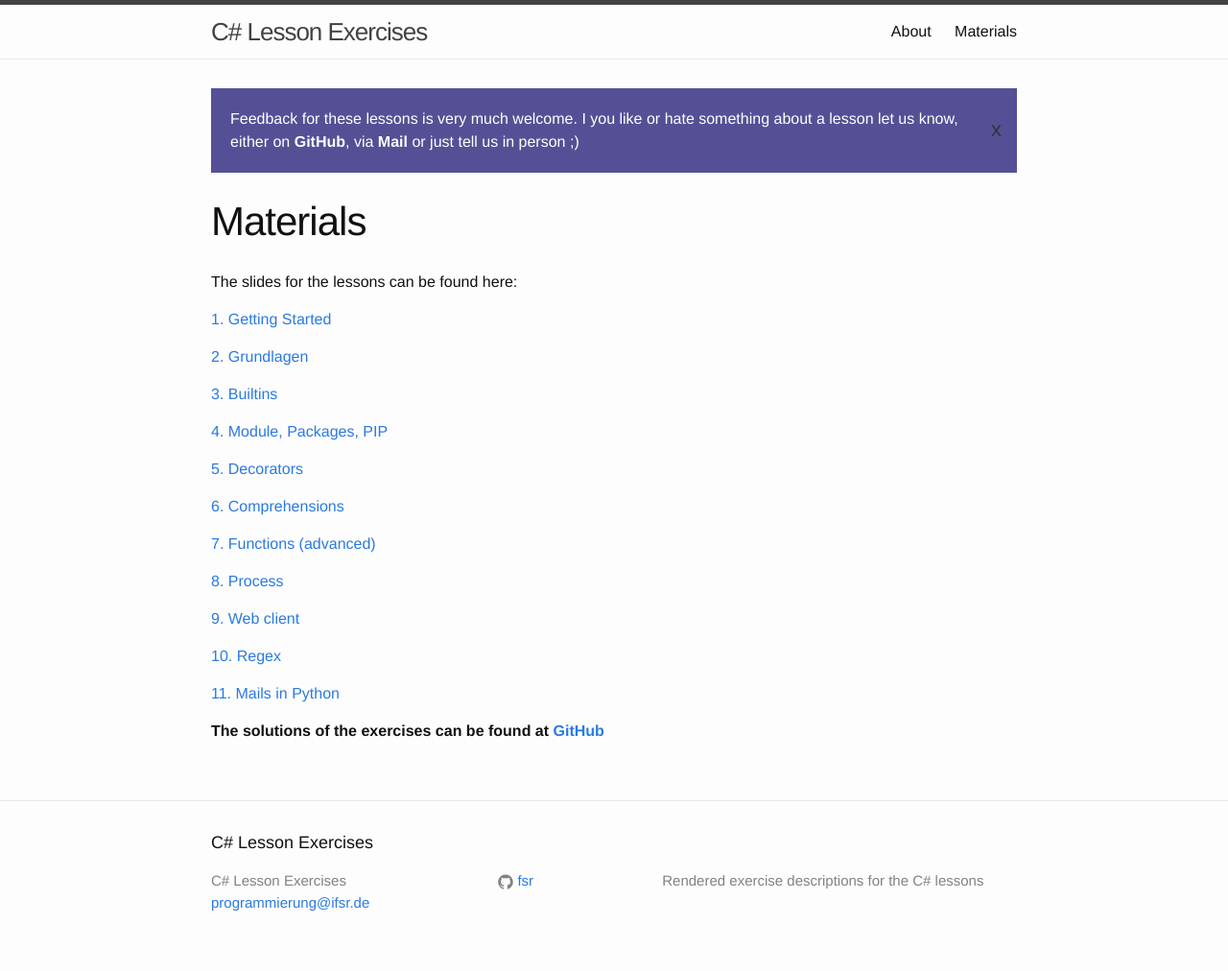
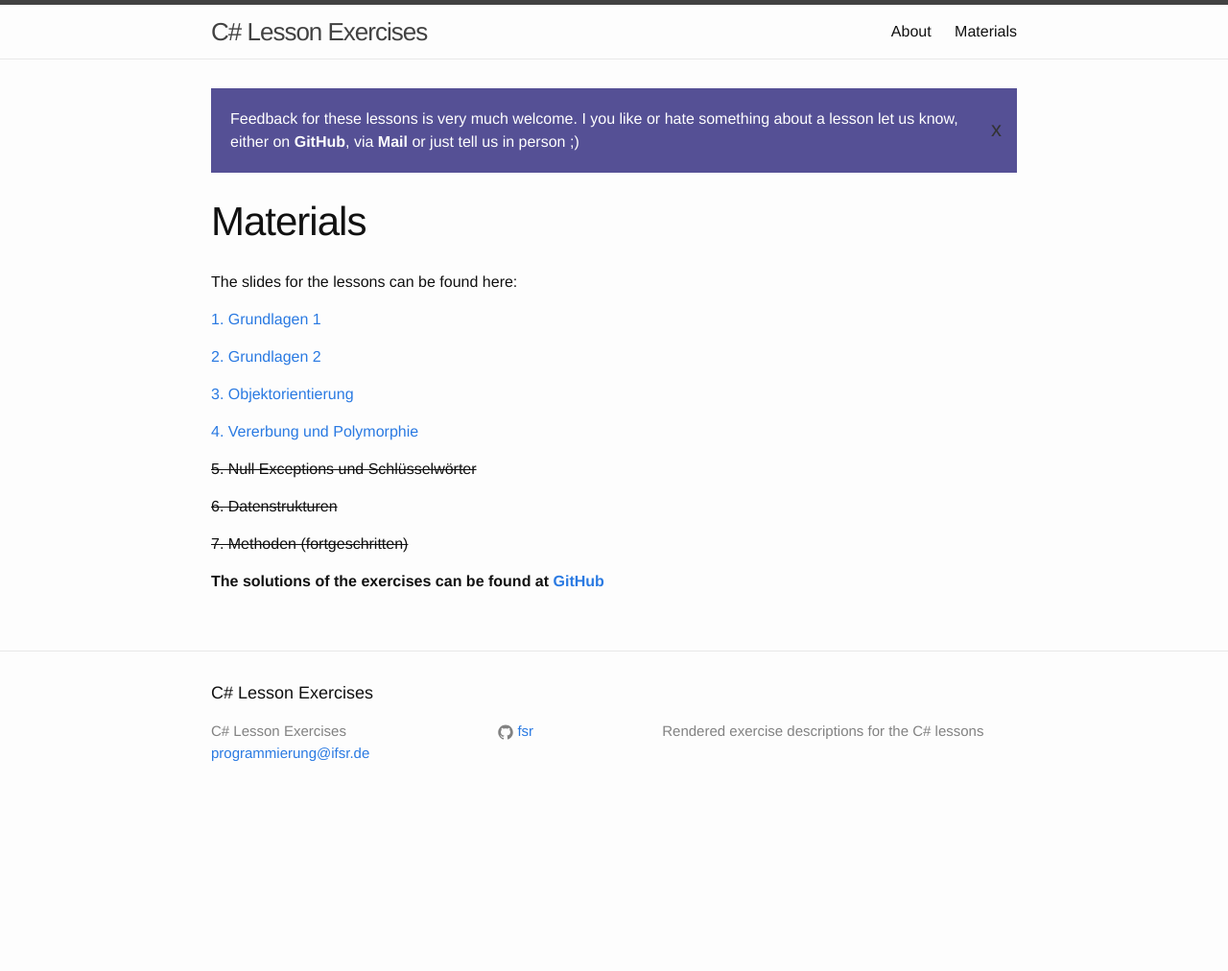
Before and after one commit to fsr/csharp-lessons, a Jekyll site: the page built from materials.md, in a window 1280 px wide. Shown: the whole page at 96% size. Built offline with Jekyll 4.4.1, drawn with Linux system fonts in a browser that asks for light colours; after the commit the page ends 900 px from its top, so only the background shows below that.

```diff
--- a/_data/materials.yml
+++ b/_data/materials.yml
@@ -1,56 +1,36 @@
 slides:
   -
     number: 1
-    name: Getting Started
-    url: https://ifsr.de/kurs-materialien/python/01_getting_started.pdf
+    name: Grundlagen 1
+    url: https://ifsr.de/kurs-materialien/csharp/01_grundlagen_1.pdf
     published: True
   -
     number: 2
-    name: Grundlagen
-    url: https://ifsr.de/kurs-materialien/python/02_grundlagen.pdf
+    name: Grundlagen 2
+    url: https://ifsr.de/kurs-materialien/csharp/02_grundlagen_2.pdf
     published: True
   -
     number: 3
-    name: Builtins
-    url: https://ifsr.de/kurs-materialien/python/03_builtins.pdf
+    name: Objektorientierung
+    url: https://ifsr.de/kurs-materialien/csharp/03_objektorientierung.pdf
     published: True
   -
     number: 4
-    name: Module, Packages, PIP
-    url: https://ifsr.de/kurs-materialien/python/04_modules_packages_pip.pdf
+    name: Vererbung und Polymorphie
+    url: https://ifsr.de/kurs-materialien/csharp/04_vererbung_und_polymorphie.pdf
     published: True
   -
     number: 5
-    name: Decorators
-    url: https://ifsr.de/kurs-materialien/python/05_decorators.pdf
-    published: True
+    name: Null Exceptions und Schlüsselwörter
+    url: https://ifsr.de/kurs-materialien/csharp/05_null_exceptions_schluesselwoerter.pdf
+    published: False
   -
     number: 6
-    name: Comprehensions
-    url: https://ifsr.de/kurs-materialien/python/06_comprehensions.pdf
-    published: True
+    name: Datenstrukturen
+    url: https://ifsr.de/kurs-materialien/csharp/06_datenstrukturen.pdf
+    published: False
   -
     number: 7
-    name: Functions (advanced)
-    url: https://ifsr.de/kurs-materialien/python/07_functions_advanced.pdf
-    published: True
-  -
-    number: 8
-    name: Process
-    url: https://ifsr.de/kurs-materialien/python/08_process.pdf
-    published: True
-  -
-    number: 9
-    name: Web client
-    url: https://ifsr.de/kurs-materialien/python/09_web_client.pdf
-    published: True
-  -
-    number: 10
-    name: Regex
-    url: https://ifsr.de/kurs-materialien/python/10_regex.pdf
-    published: True
-  -
-    number: 11
-    name: Mails in Python
-    url: https://ifsr.de/kurs-materialien/python/11_smtplib.pdf
-    published: True
+    name: Methoden (fortgeschritten)
+    url: https://ifsr.de/kurs-materialien/csharp/07_Methoden_fortgeschritten.pdf
+    published: False
```
Also changed, not shown: _data/authors.yml (+4 -4 lines), _data/overview.yml (+4 -13 lines), index.html (line endings or trailing spaces).
